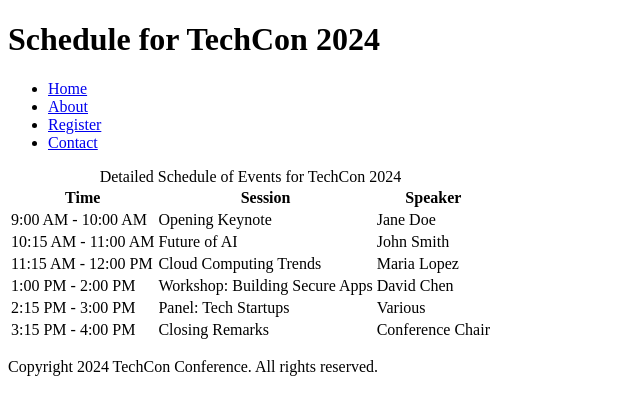
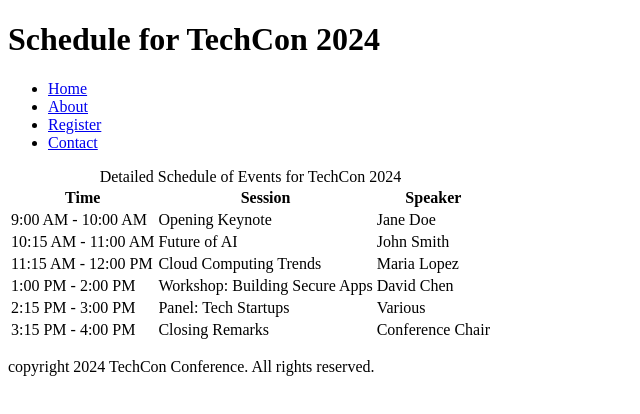
Before and after one commit to ebu0g/TechCon_HTML, a plain HTML site: page techcon_website/schedule.html in a window 1280 px wide. Shown: the full height of the page, 0-640 px from the left. Drawn offline with Linux system fonts and the light colour scheme.

Commit message:
modified:   techcon_website/schedule.html

```diff
--- a/techcon_website/schedule.html
+++ b/techcon_website/schedule.html
@@ -67,7 +67,7 @@
 
     <!-- Footer -->
     <footer>
-        <p>Copyright 2024 TechCon Conference. All rights reserved.</p>
+        <p>copyright 2024 TechCon Conference. All rights reserved.</p>
     </footer>
 
 </body>
```
